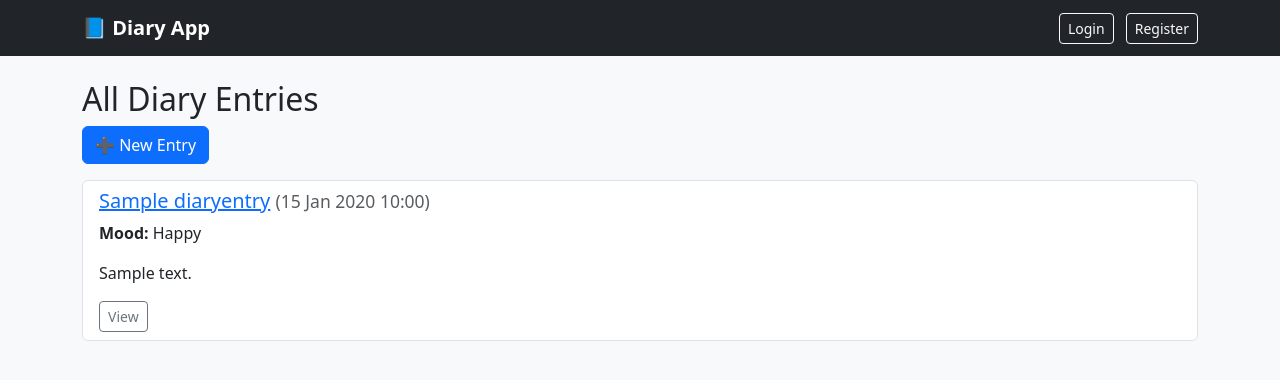
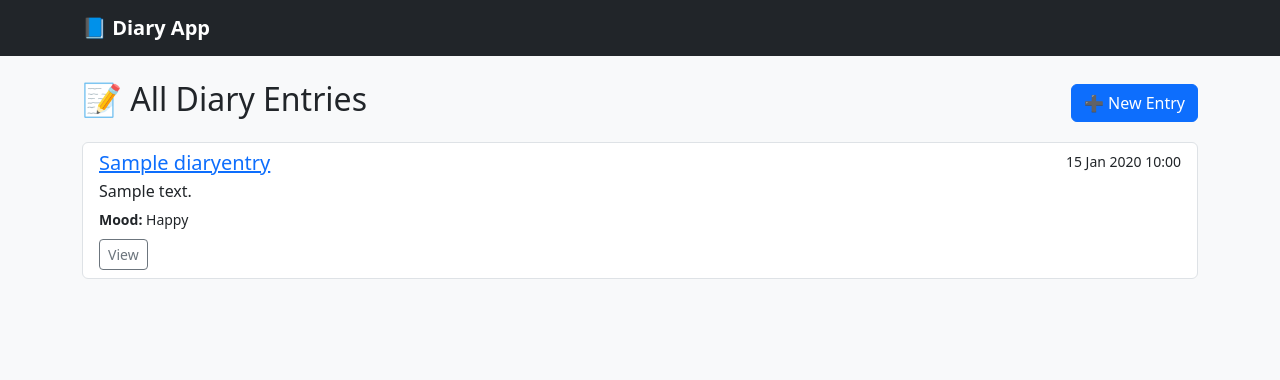
Before and after one commit to ayanchikzxc/PythonProject, a Django app: page / in a window 1280 px wide. Shown: the top 380 px of the page. Run offline with Django 5.2, Linux system fonts and the light colour scheme; tables that the repository leaves empty hold one stand-in row (values such as "Sample post"); data that the repository does not hold is empty.

Commit message:
week 11 work

```diff
--- a/DiaryApp/templates/DiaryApp/base.html
+++ b/DiaryApp/templates/DiaryApp/base.html
@@ -17,19 +17,7 @@
 
 <nav class="navbar navbar-expand-lg navbar-dark bg-dark">
     <div class="container">
-    <a class="navbar-brand" href="{% url 'index' %}">📘 Diary App</a>
-
-    <div class="ms-auto">
-        {% if user.is_authenticated %}
-            <span class="navbar-text text-white me-2">👋 {{ user.username }}</span>
-            <a href="{% url 'logout' %}" class="btn btn-outline-light btn-sm">Logout</a>
-        {% else %}
-            <a href="{% url 'login' %}" class="btn btn-outline-light btn-sm me-2">Login</a>
-            <a href="{% url 'register' %}" class="btn btn-outline-light btn-sm">Register</a>
-        {% endif %}
-    </div>
-</div>
-
+        <a class="navbar-brand" href="{% url 'index' %}">📘 Diary App</a>
     </div>
 </nav>
 
@@ -44,6 +32,25 @@
     {% endblock %}
 </div>
 
+<!-- Подключаем axios для работы с API -->
+<script src="https://cdn.jsdelivr.net/npm/axios/dist/axios.min.js"></script>
+
+<!-- Твой кастомный JavaScript -->
+<script>
+    // Пример запроса: получить список записей
+    async function fetchEntries() {
+        try {
+            const response = await axios.get('/api/entries/');
+            console.log("Записи дневника:", response.data);
+        } catch (error) {
+            console.error("Ошибка при загрузке записей:", error);
+        }
+    }
+
+    // Автозапуск при загрузке страницы
+    fetchEntries();
+</script>
+
 <script src="https://cdn.jsdelivr.net/npm/bootstrap@5.3.5/dist/js/bootstrap.bundle.min.js" crossorigin="anonymous"></script>
 </body>
 </html>
--- a/DiaryApp/templates/DiaryApp/index.html
+++ b/DiaryApp/templates/DiaryApp/index.html
@@ -1,22 +1,28 @@
 {% extends 'DiaryApp/base.html' %}
 
 {% block content %}
-  <h2>All Diary Entries</h2>
-  <a href="{% url 'create_entry' %}" class="btn btn-primary mb-3">➕ New Entry</a>
+  <div class="d-flex justify-content-between align-items-center mb-3">
+    <h2>📝 All Diary Entries</h2>
+    <a href="{% url 'create_entry' %}" class="btn btn-primary">➕ New Entry</a>
+  </div>
 
-  <ul class="list-group">
-    {% for entry in entries %}
-      <li class="list-group-item">
-        <h5>
-          <a href="{% url 'entry_detail' entry.id %}">{{ entry.title }}</a>
-          <small class="text-muted">({{ entry.created_at|date:"d M Y H:i" }})</small>
-        </h5>
-        <p><strong>Mood:</strong> {{ entry.get_mood_display }}</p>
-        <p>{{ entry.content|truncatewords:20 }}</p>
-        <a class="btn btn-sm btn-outline-secondary" href="{% url 'entry_detail' entry.id %}">View</a>
-      </li>
-    {% empty %}
-      <li class="list-group-item">No entries found.</li>
-    {% endfor %}
-  </ul>
+  {% if entries %}
+    <div class="list-group">
+      {% for entry in entries %}
+        <div class="list-group-item">
+          <div class="d-flex w-100 justify-content-between">
+            <h5 class="mb-1">
+              <a href="{% url 'entry_detail' entry.id %}">{{ entry.title }}</a>
+            </h5>
+            <small>{{ entry.created_at|date:"d M Y H:i" }}</small>
+          </div>
+          <p class="mb-1">{{ entry.content|truncatewords:25 }}</p>
+          <small><strong>Mood:</strong> {{ entry.get_mood_display }}</small><br>
+          <a href="{% url 'entry_detail' entry.id %}" class="btn btn-sm btn-outline-secondary mt-2">View</a>
+        </div>
+      {% endfor %}
+    </div>
+  {% else %}
+    <div class="alert alert-info">No entries found.</div>
+  {% endif %}
 {% endblock %}
```
